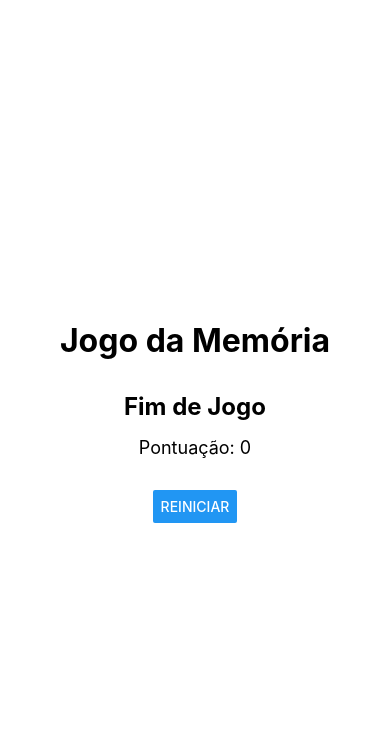
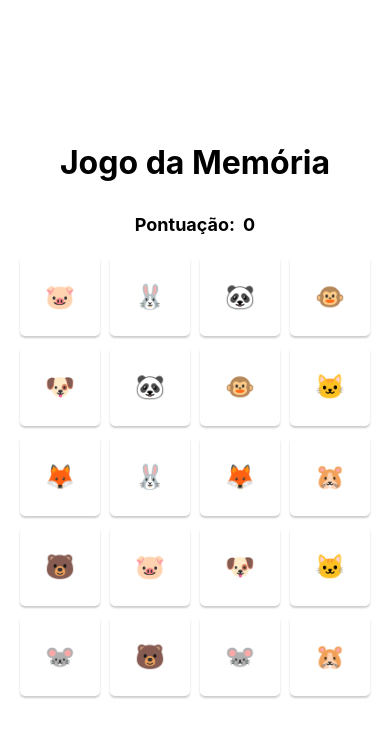
Before and after one commit to ronnylrsd/MemoryGame, a React Native app: screen / in a window 390 px wide. Shown: the top 738 px of the page. Built offline with nearby package versions, Linux system fonts and the light colour scheme.

Commit message:
Feat: fixing start with gameover problem

```diff
--- a/src/screens/Game/index.tsx
+++ b/src/screens/Game/index.tsx
@@ -63,10 +63,13 @@ export function Game({ cards }: Props) {
 
   useEffect(() => {
     // Verifica se o jogador acertou todas as cartas
-    if (matchedCards.length === shuffledCards.length) {
+    if (
+      matchedCards.length === shuffledCards.length &&
+      shuffledCards.length > 0
+    ) {
       setGameOver(true);
     }
-  }, [matchedCards]);
+  }, [matchedCards, shuffledCards]);
 
   return (
     <View style={styles.container}>
```
